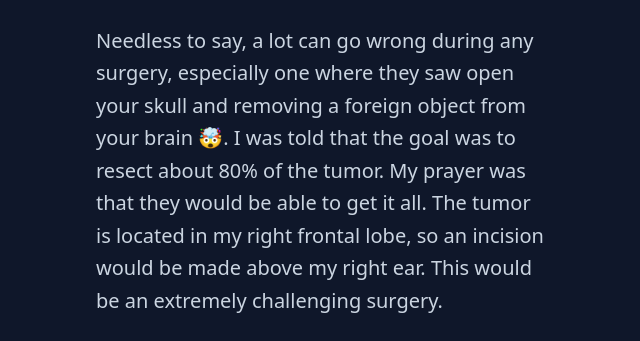
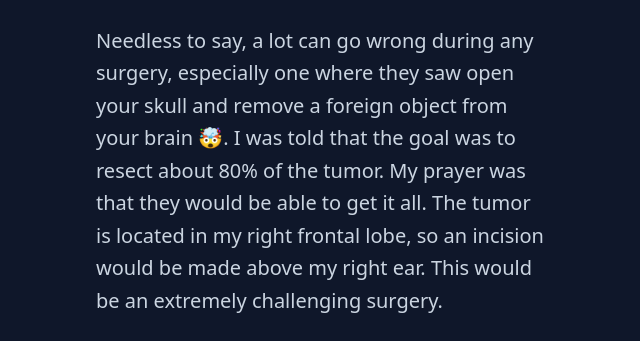
Before and after one commit to timalbert/livefortheline, a plain HTML site: page surgery-intercession.html in a window 1280 px wide. Shown: the part 611-952 px from the top of the page, 320-960 px from the left. Drawn offline with nearby package versions, Linux system fonts and the light colour scheme.

Commit message:
spelling

```diff
--- a/surgery-intercession.html
+++ b/surgery-intercession.html
@@ -23,7 +23,7 @@
 
           <p class="mt-7">The anesthesiologist rolled his cart into my room around 4:30 AM to start prepping. I’d be under shortly and out for the whole operation. There are craniotomy procedures where the patient is awake during the surgery. I am grateful to be unconscious this time.</p>
 
-          <p class="mt-7">Needless to say, a lot can go wrong during any surgery, especially one where they saw open your skull and removing a foreign object from your brain 🤯. I was told that the goal was to resect about 80% of the tumor. My prayer was that they would be able to get it all. The tumor is located in my right frontal lobe, so an incision would be made above my right ear. This would be an extremely challenging surgery.</p>
+          <p class="mt-7">Needless to say, a lot can go wrong during any surgery, especially one where they saw open your skull and remove a foreign object from your brain 🤯. I was told that the goal was to resect about 80% of the tumor. My prayer was that they would be able to get it all. The tumor is located in my right frontal lobe, so an incision would be made above my right ear. This would be an extremely challenging surgery.</p>
 
           <p class="mt-7">Once I was all hooked up and about to receive the anesthesia, the doctor explained that it would take a few moments and then I would gently fall asleep. Out of no where, a man approached me saying that he knew my cousins, The Fairweather’s. His children attend the same school. He asked if he could pray with me and for the surgery which was a great comfort. Shortly after that, I drifted off to sleep and don’t remember a thing until I came-to hours later.</p>
 
```
